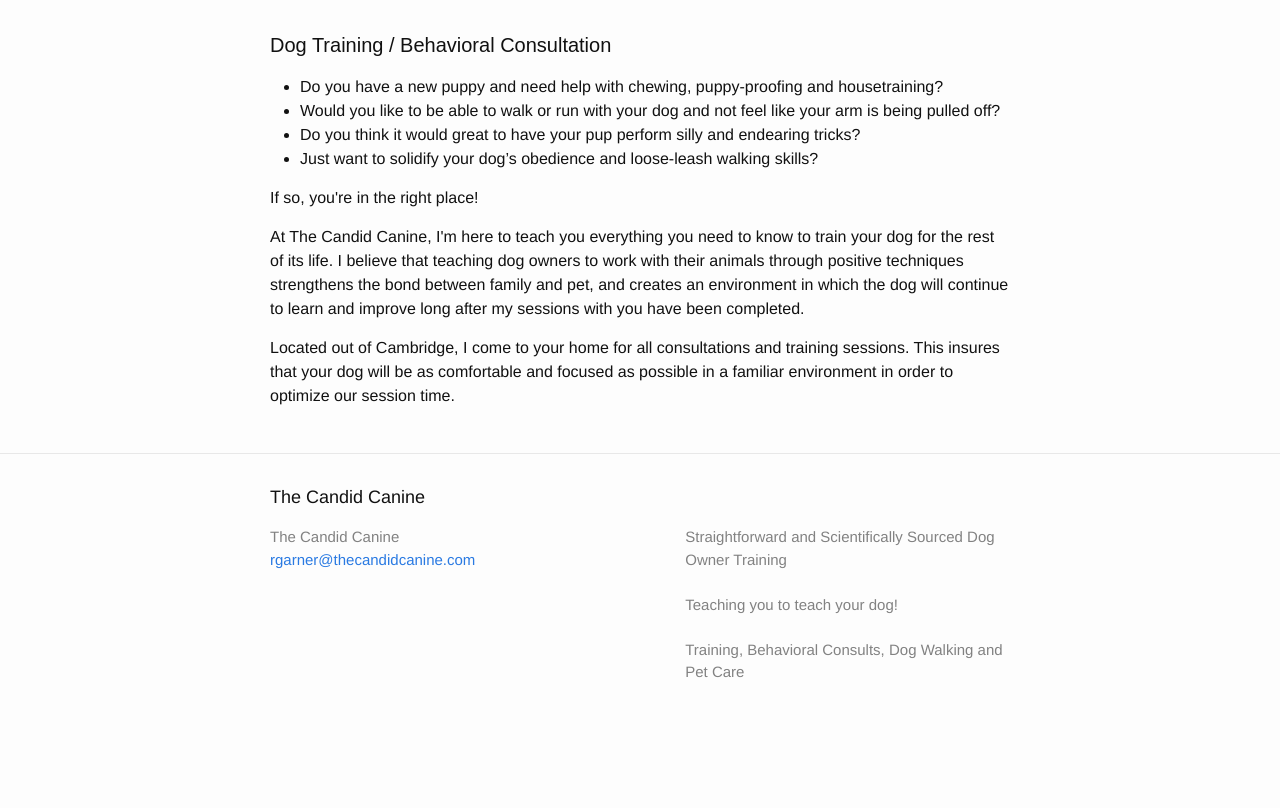
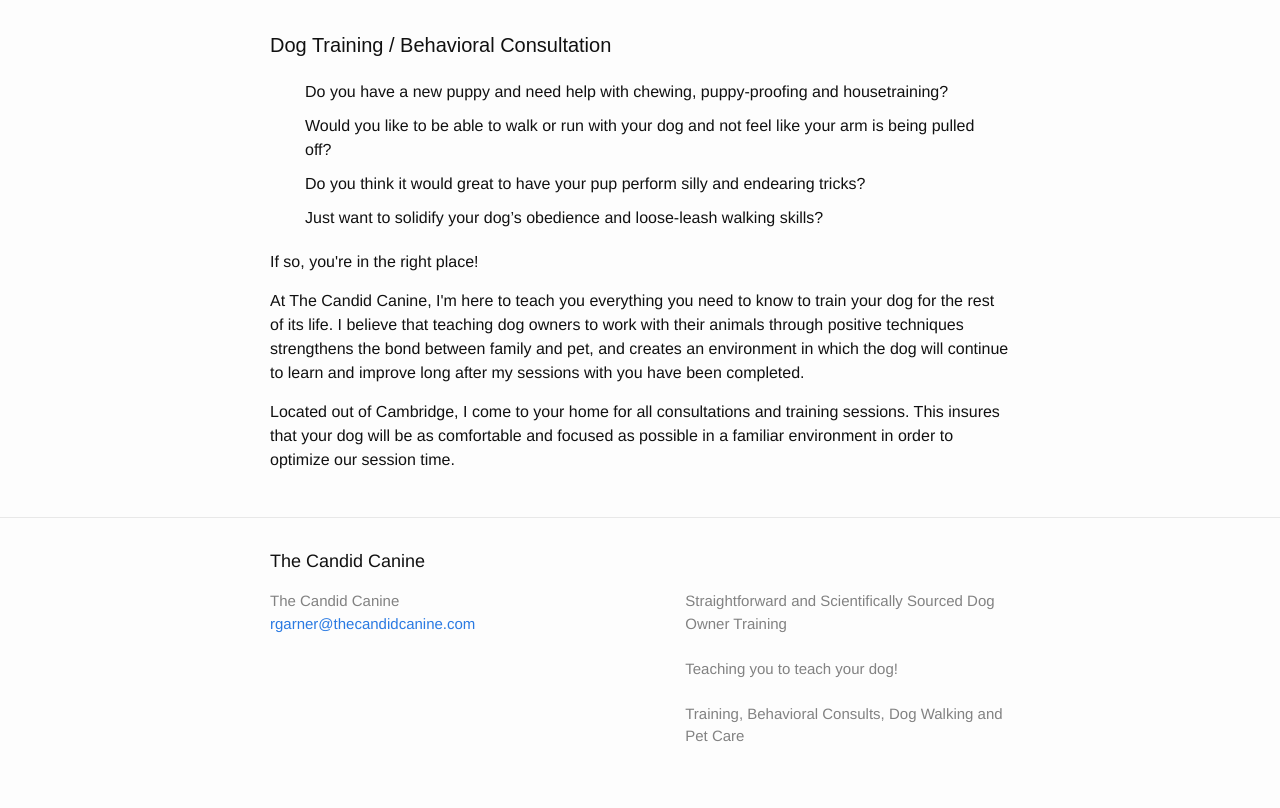
Before and after one commit to thecandidcanine/thecandidcanine.github.io, a Jekyll site: the page built from index.html, in a window 1280 px wide. Shown: the part 100-908 px from the top of the page. Built offline with Jekyll 4.4.1, drawn with Linux system fonts in a browser that asks for light colours; some web fonts are replaced.

Commit message:
front page copy

```diff
--- a/_sass/_layout.scss
+++ b/_sass/_layout.scss
@@ -238,3 +238,8 @@
         }
     }
 }
+
+.hook li {
+    padding: 5px;
+    list-style-type: none;
+}
--- a/index.html
+++ b/index.html
@@ -7,7 +7,7 @@
   <h1 class="page-heading">Dog Training / Behavioral Consultation</h1>
 
 
-<ul>
+<ul class="hook">
     <li>Do you have a new puppy and need help with chewing, puppy-proofing and housetraining?</li>
     <li>Would you like to be able to walk or run with your dog and not feel like your arm is being pulled off?</li>
     <li>Do you think it would great to have your pup perform silly and endearing tricks?</li>
```
